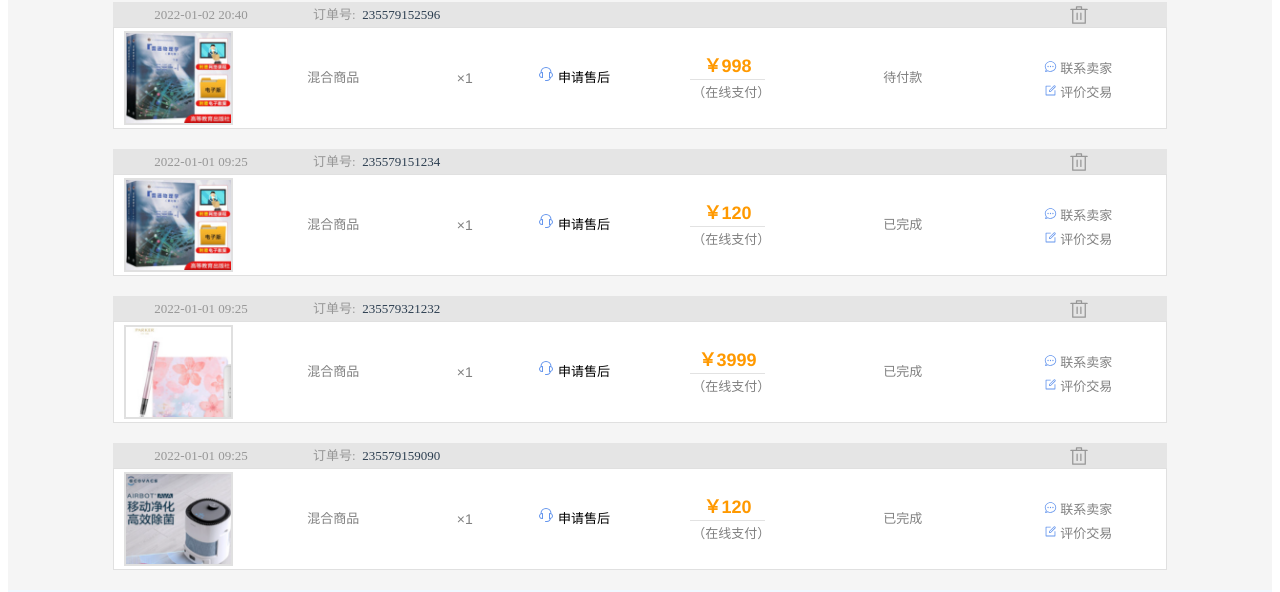
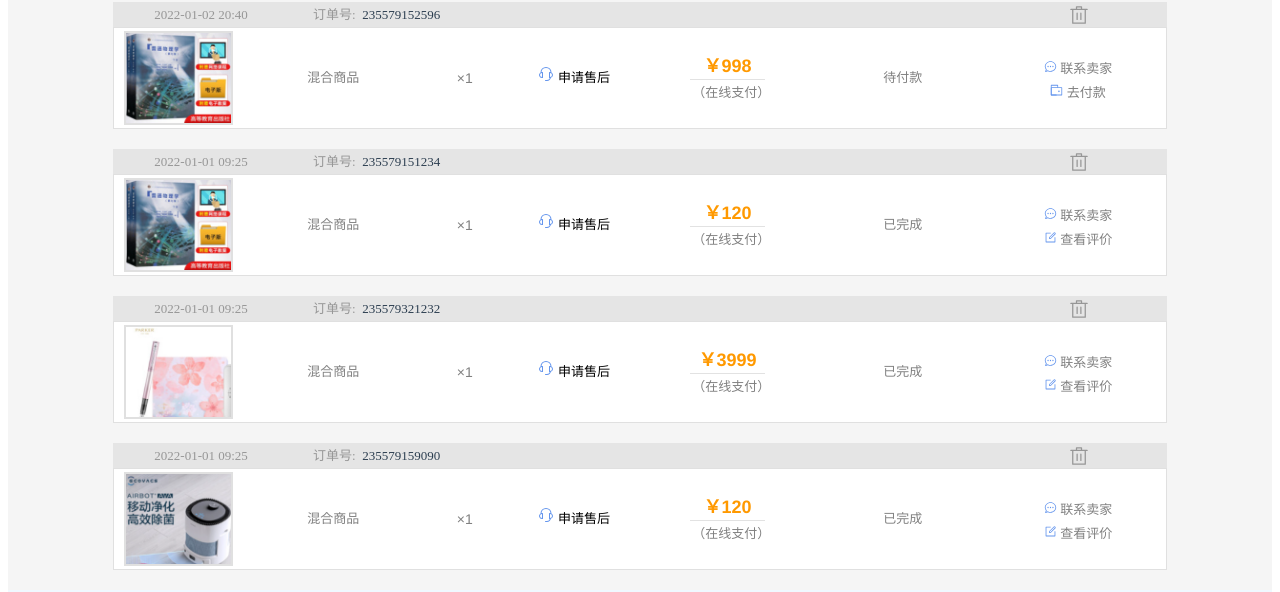
Before and after one commit to 3fuyang/flea-market, a Vue app: page /order in a window 1280 px wide. Shown: the part 188-780 px from the top of the page. Built offline with nearby package versions, Linux system fonts and the light colour scheme.

Commit message:
适配新增的评价对话框组件。

```diff
--- a/src/components/OrderListTable.vue
+++ b/src/components/OrderListTable.vue
@@ -37,7 +37,7 @@
           <span class="Quantity">×1</span>
         </el-col>
         <el-col :span="3">
-          <span class="Consult point" @click="$emit('show-modal', order.orderId)">
+          <span class="Consult point" @click="$emit('show-report-modal', order.orderId)">
             <el-icon :size="16" class="Icon"><Service/></el-icon>
             申请售后
           </span>
@@ -53,13 +53,29 @@
           </span>
         </el-col>
         <el-col :span="4">
-            <span class="Contact point">
+            <span class="Contact point" @click="contactSeller">
               <el-icon :size="13" class="Icon"><ChatDotRound/></el-icon>
               联系卖家
             </span><br/>
-            <span class="Score point">
+            <span v-if="order.status === '待评价'" class="Option point"
+            @click="$emit('show-evaluate-modal', order.orderId, order.status)">
               <el-icon :size="13" class="Icon"><Edit/></el-icon>
               评价交易
+            </span>
+            <span v-else-if="order.status === '已完成'" class="Option point"
+            @click="$emit('show-evaluate-modal', order.orderId, order.status)">
+              <el-icon :size="13" class="Icon"><Edit/></el-icon>
+              查看评价
+            </span>
+            <span v-else-if="order.status === '待付款'" class="Option point"
+            @click="toPayPage(order.orderId)">
+              <el-icon :size="13" class="Icon"><Wallet/></el-icon>
+              去付款
+            </span>
+            <span v-else-if="order.status === '待确定'" class="Option point"
+            @click="confirmReceipt(order.orderId)">
+              <el-icon :size="13" class="Icon"><CircleCheck/></el-icon>
+              确认收货
             </span>
         </el-col>
       </el-row>
@@ -69,20 +85,27 @@
 </template>
 
 <script setup>
+// 在<script setup>中，this.$router 不能使用
+// 需要引入 useRouter()，生成 router 实例
+import { useRouter } from 'vue-router';
 import { defineProps, defineEmits, ref } from 'vue';
 import { ElMessage, ElMessageBox } from "element-plus";
-import { Delete, Service, ChatDotRound, Edit } from '@element-plus/icons-vue';
+import { Delete, Service, ChatDotRound, Edit, Wallet, CircleCheck } from '@element-plus/icons-vue';
 
 const props = defineProps({
   orderList: Array, // 订单原始数据
 })
+
 const columns = ['','订单详情','', '金额', '状态', '操作']; // 表头
 const orderListView = ref(props.orderList); // 订单视图
+const router = useRouter();
 
 defineEmits({
-  'show-modal': null,
+  'show-report-modal': null,  // 举报窗口展示
+  'show-evaluate-modal': null,  // 评价窗口展示
 });
 
+// 删除订单
 function deleteOrder(orderId){
   // 显示确认对话框
   ElMessageBox.confirm(
@@ -106,6 +129,18 @@ function deleteOrder(orderId){
     // 取消删除
   })
 }
+
+// 联系买家
+function contactSeller(){
+  // 调用接口 将买家上升到用户消息列表的首位：传入（用户ID，买家ID）返回（无）
+
+  // 在新窗口打开聊天页面。
+  let routeUrl = router.resolve({
+    path:'/chat'
+  });
+  window.open(routeUrl .href, '_blank');
+}
+
 </script>
 
 <style scoped>
@@ -213,13 +248,13 @@ function deleteOrder(orderId){
 .Contact:hover{
   color: #66CCFF;
 }
-.Score{
+.Option{
   display: inline-block;
   margin: 0px;
   font-size: 13px;
   color: #808080;
 }
-.Score:hover{
+.Option:hover{
   color: #66CCFF;
 }
 </style>
```
